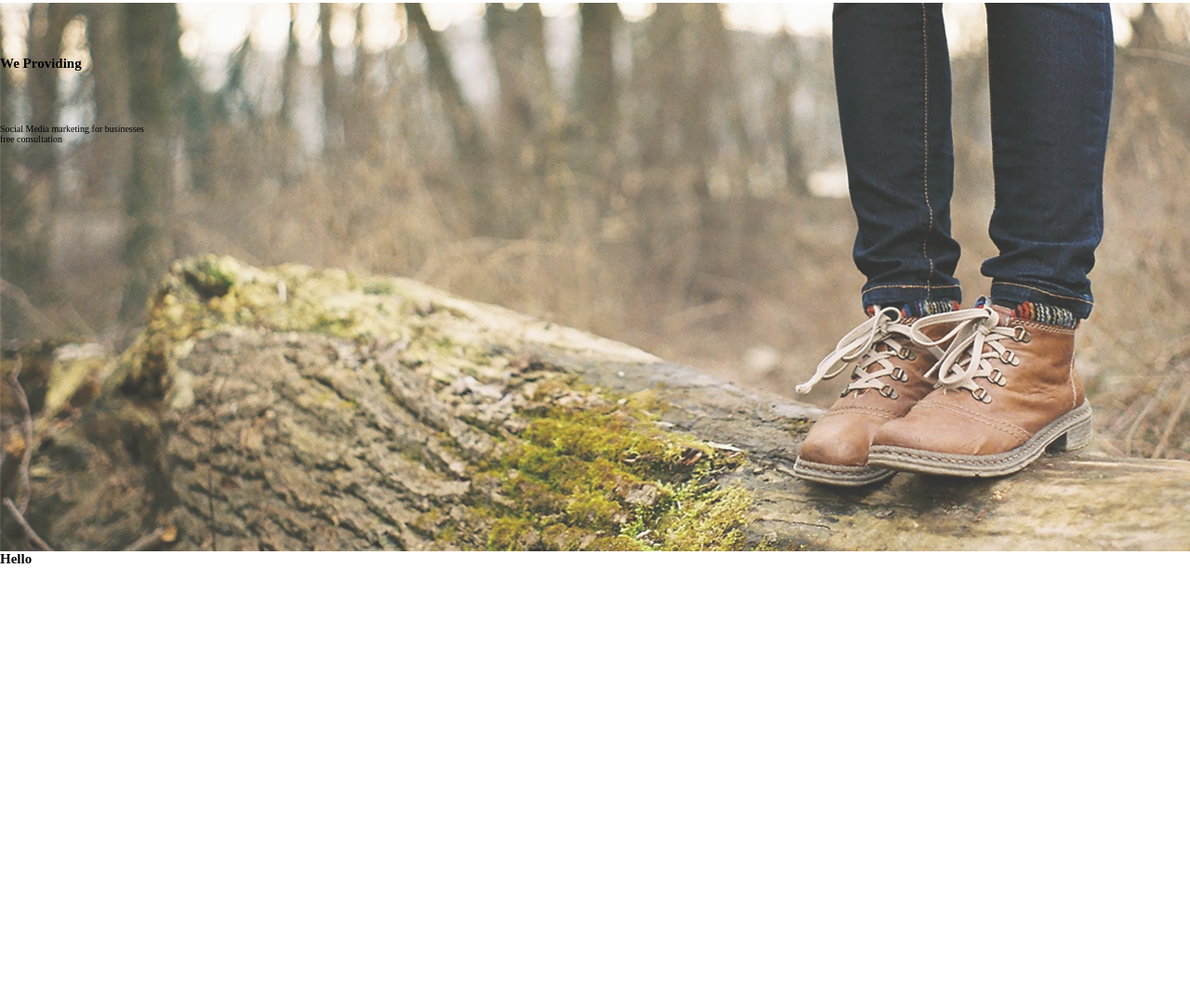
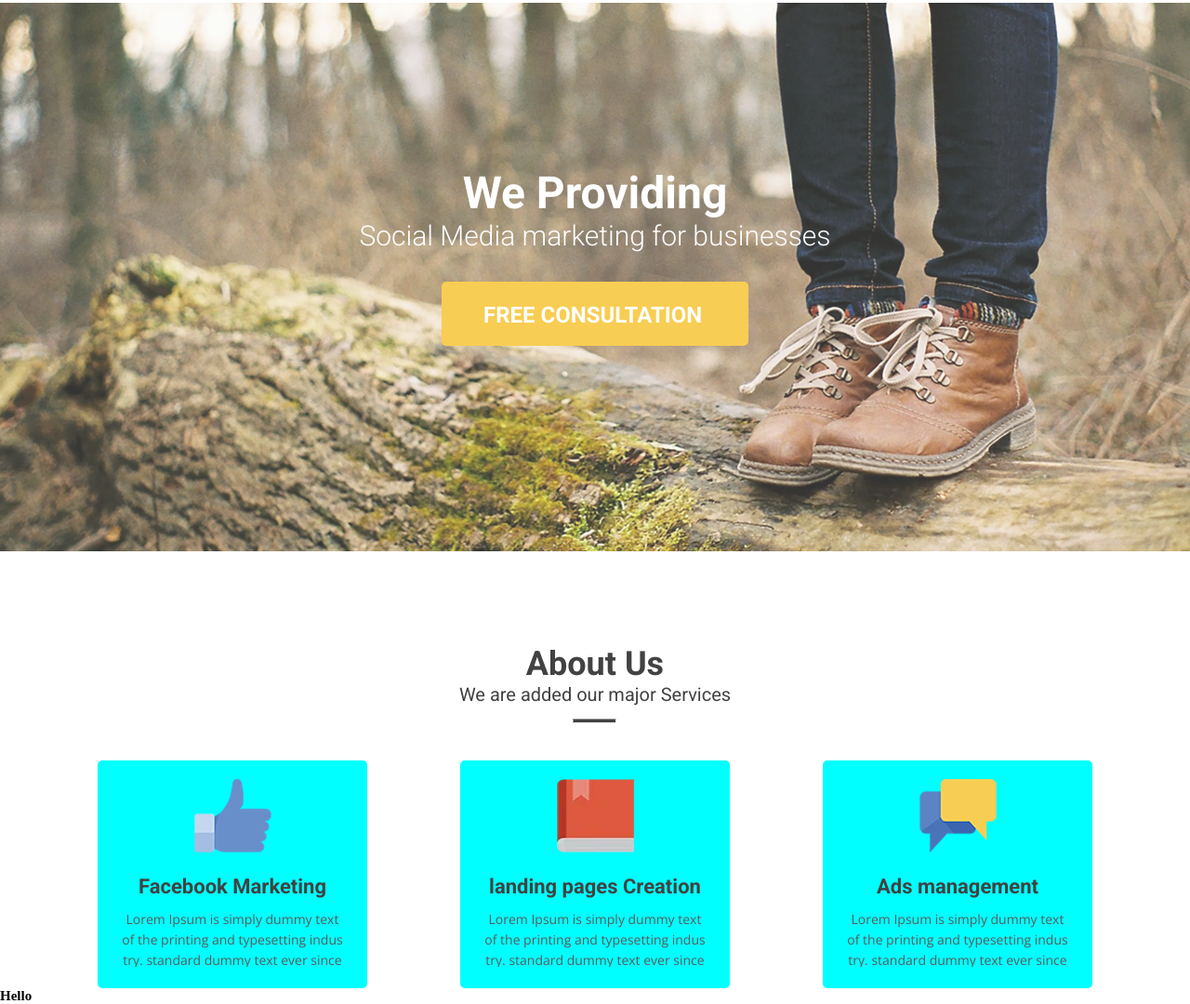
Before and after one commit to PavelNovik/Template_5, a website built with Parcel: page src/index.html in a window 1280 px wide. Shown: the part 183-1263 px from the top of the page at 93% size. Before the commit the page ends 800 px from the top, so only its background shows below. Built offline with nearby package versions, Linux system fonts and the light colour scheme; a web font is replaced by a local one.

Commit message:
Started main part workplace 04/11/2022

```diff
--- /dev/null
+++ b/src/assets/styles/components/_about.scss
@@ -0,0 +1,48 @@
+.about__features {
+  &_item {
+    width: 29rem;
+    height: 24.5rem;
+    padding: 2rem;
+    overflow: hidden;
+    display: flex;
+    flex-direction: column;
+    align-items: center;
+    text-align: center;
+    // background-color: $mainWhite;
+    background-color: aqua;
+    border-radius: 0.5rem;
+    @media ($desktop) {
+      margin-right: 10rem;
+      &:last-child {
+        margin-right: 0;
+      }
+    }
+
+    img {
+      width: 8.3rem;
+      height: 7.9rem;
+      margin-bottom: 2.4rem;
+    }
+
+    h3 {
+      margin-bottom: 1.2rem;
+    }
+
+    p {
+      width: 24rem;
+      height: 6.2rem;
+      overflow: hidden;
+      text-align: center;
+    }
+  }
+  &_header {
+    @include titleText(2.2rem, $mainBlack);
+  }
+  &_text {
+    font-family: $articleFont;
+    color: $mainGrey;
+    font-size: 1.4rem;
+    word-break: break-all;
+    line-height: 1.57;
+  }
+}
--- a/src/assets/styles/components/index.scss
+++ b/src/assets/styles/components/index.scss
@@ -0,0 +1 @@
+@import './about';
--- /dev/null
+++ b/src/assets/styles/layouts/_about.scss
@@ -0,0 +1,57 @@
+.about {
+  display: flex;
+  flex-direction: column;
+  align-items: center;
+
+  &__title {
+    display: inherit;
+    flex-direction: column;
+    align-items: center;
+    &_header {
+      @include titleText(2.4rem);
+      margin-top: 1.5rem;
+      @media ($tablet) {
+        font-size: 3rem;
+        margin-top: 3rem;
+      }
+      @media ($desktop) {
+        font-size: 3.6rem;
+        margin-top: 10rem;
+      }
+    }
+
+    &_text {
+      @include titleText(1.5rem);
+      //   font-weight: 300;
+      @media ($tablet) {
+        font-size: 1.7rem;
+      }
+      @media ($desktop) {
+        font-size: 2rem;
+      }
+    }
+    &_line {
+      width: 4.7rem;
+      height: 0.3rem;
+      margin-top: 0.7rem;
+      background-color: $mainBlack;
+      @media ($tablet) {
+        height: 0.4rem;
+        margin-top: 1rem;
+      }
+      @media ($desktop) {
+        height: 0.5rem;
+        margin-top: 1.4rem;
+      }
+    }
+  }
+  &__features {
+    display: inherit;
+    flex-direction: column;
+    align-items: center;
+    margin-top: 4rem;
+    @media ($desktop) {
+      flex-direction: row;
+    }
+  }
+}
--- a/src/assets/styles/layouts/_header.scss
+++ b/src/assets/styles/layouts/_header.scss
@@ -32,6 +32,8 @@
     &_phone {
       display: inherit;
       align-items: center;
+      padding-right: 0.5rem;
+      padding-right: calc((100% - 6rem - 10rem - 2rem) / 7);
       gap: 0.8rem;
       flex-shrink: 1;
       border-right: 0.1rem solid rgba($color: #e2e2e2, $alpha: 1);
@@ -122,7 +124,6 @@
 
     @media ($desktop) {
       height: 13rem;
-
     }
 
     .logo {
@@ -137,7 +138,6 @@
 
       @media ($desktop) {
         margin-left: 19rem;
-
       }
 
       &__icon {
@@ -153,12 +153,11 @@
           }
         }
 
-                margin-right: .5rem;
+        margin-right: 0.5rem;
 
         @media ($tablet) {
           margin-right: 1rem;
         }
-
       }
 
       &__title {
@@ -193,7 +192,7 @@
     display: flex;
     flex-direction: column;
     align-items: center;
-        gap: .5rem;
+    gap: 0.5rem;
 
     @media ($tablet) {
       gap: 2.2rem;
@@ -209,9 +208,11 @@
         display: flex;
         flex-direction: row;
         gap: 2.5rem;
+        padding: 0;
 
         @media ($tablet) {
           gap: 3rem;
+          padding-left: 4rem;
         }
 
         @media ($desktop) {
@@ -224,6 +225,12 @@
           color: $mainBlack;
           text-transform: capitalize;
           font-weight: bold;
+          &::marker {
+            color: $mainBlack;
+          }
+          &:first-child {
+            list-style: none;
+          }
 
           @media ($tablet) {
             font-size: 1.3rem;
@@ -236,7 +243,7 @@
           &:hover {
             cursor: pointer;
             color: $mainRed;
-                        list-style: none;
+            // list-style: none;
           }
         }
       }
@@ -281,9 +288,12 @@
   .title {
     width: 100%;
     height: 29rem;
-        // background-image: url("../images/layer-32.webp");
-        background: url("../images/layer-32.webp");
+    background: url('../images/layer-32.webp');
     background-size: cover;
+    background-position: center;
+    display: flex;
+    flex-direction: column;
+    align-items: center;
 
     @media ($tablet) {
       height: 42rem;
@@ -292,5 +302,65 @@
     @media ($desktop) {
       height: 59rem;
     }
+    &__header {
+      @include titleText(3.8rem, $mainWhite);
+      margin-top: 5rem;
+
+      @media ($tablet) {
+        font-size: 4.3rem;
+        margin-top: 10rem;
+      }
+
+      @media ($desktop) {
+        font-size: 4.8rem;
+        margin-top: 17.6rem;
+      }
+
+      &_text {
+        @include titleText(2rem, $mainWhite);
+        font-weight: 300;
+        text-align: center;
+        margin-bottom: 2rem;
+
+        @media ($tablet) {
+          font-size: 2.5rem;
+          margin-bottom: 2.6rem;
+        }
+
+        @media ($desktop) {
+          font-size: 3rem;
+          margin-bottom: 3.2rem;
         }
       }
+
+      &_btn {
+        width: 19rem;
+        height: 4rem;
+        padding: 1.2rem 2.5rem;
+        border-radius: 0.5rem;
+        @include titleText(1.4rem, $mainWhite);
+        text-transform: uppercase;
+        font-weight: bold;
+        background-color: $btnYellow;
+        @media ($tablet) {
+          width: 26rem;
+          height: 5.4rem;
+          padding: 1.6rem 3.5rem;
+          font-size: 1.9rem;
+        }
+
+        @media ($desktop) {
+          width: 33rem;
+          height: 6.9rem;
+          padding: 2.2rem 4.5rem;
+          font-size: 2.4rem;
+        }
+
+        &:hover {
+          cursor: pointer;
+          box-shadow: 2px 2px 10px $mainGrey;
+        }
+      }
+    }
+  }
+}
--- a/src/assets/styles/layouts/index.scss
+++ b/src/assets/styles/layouts/index.scss
@@ -1 +1,2 @@
 @import './header';
+@import './about';
--- a/src/index.html
+++ b/src/index.html
@@ -48,13 +48,54 @@
                 </nav>
             </div>
             <section class="title">
-                <h1 class="header__title">We Providing</h1>
-                <p class="header__title_text">Social Media marketing for businesses</p>
-                <div class="header__title_btn">free consultation</div>
+                <h1 class="title__header">We Providing</h1>
+                <p class="title__header_text">Social Media marketing for businesses</p>
+                <div class="title__header_btn">free consultation</div>
             </section>
         </div>
     </header>
+    <main class="main">
+        <section class="about">
+            <div class="about__title">
+                <h2 class="about__title_header">About Us</h2>
+                <p class="about__title_text">We are added our major Services</p>
+                <hr class="about__title_line">
+            </div>
+            <div class="about__features">
+                <div class="about__features_item">
+                    <img src="./assets/images/layer-33.webp" alt="like" class="about__features_img">
+                    <h3 class="about__features_header">Facebook Marketing</h3>
+                    <p class="about__features_text">Lorem Ipsum is simply dummy text of the printing and typesetting
+                        industry.
+                        standard
+                        dummy text ever since the 1500s, when an unknown printer took a galley of type and scrambled it
+                        to
+                        make</p>
+                </div>
+                <div class="about__features_item">
+                    <img src="./assets/images/layer-36.webp" alt="like" class="about__features_img">
+                    <h3 class="about__features_header">landing pages Creation</h3>
+                    <p class="about__features_text">Lorem Ipsum is simply dummy text of the printing and typesetting
+                        industry.
+                        standard
+                        dummy text ever since the 1500s, when an unknown printer took a galley of type and scrambled it
+                        to
+                        make</p>
+                </div>
+                <div class="about__features_item">
+                    <img src="./assets/images/layer-37.webp" alt="like" class="about__features_img">
+                    <h3 class="about__features_header">Ads management</h3>
+                    <p class="about__features_text">Lorem Ipsum is simply dummy text of the printing and typesetting
+                        industry.
+                        standard
+                        dummy text ever since the 1500s, when an unknown printer took a galley of type and scrambled it
+                        to
+                        make</p>
+                </div>
 
+            </div>
+        </section>
+    </main>
 
     <h2>Hello</h2>
 
```
Lines whose indentation alone changed are shown as unchanged.
